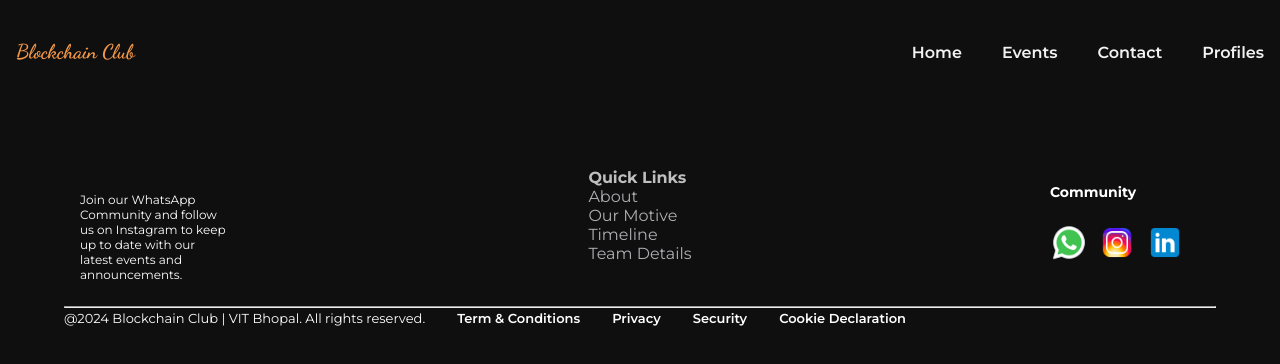
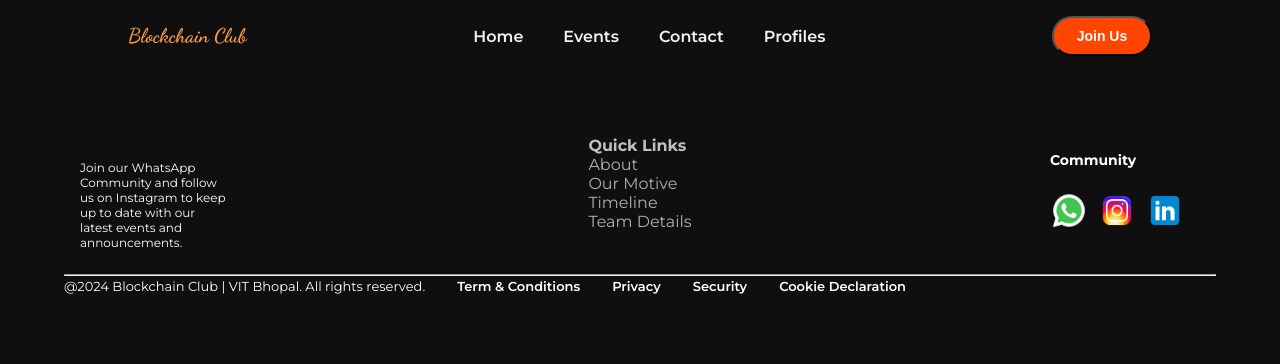
Before and after one commit to BlockChainVITB/BlockChain_VITB_Official, a React (Vite) app in the folder frontend/: page / in a window 1280 px wide. Shown: the top 364 px of the page. Built offline with nearby package versions, Linux system fonts and the light colour scheme.

Commit message:
styled navbar

```diff
--- a/frontend/index.html
+++ b/frontend/index.html
@@ -1,13 +1,16 @@
 <!doctype html>
 <html lang="en">
+
 <head>
   <meta charset="UTF-8" />
   <meta name="viewport" content="width=device-width, initial-scale=1.0" />
   <link rel="icon" href="/favicon.ico?v2" />
   <title>Blockchain Club</title>
 </head>
+
 <body>
   <div id="root"></div>
   <script type="module" src="/src/main.jsx"></script>
 </body>
+
 </html>
--- a/frontend/package.json
+++ b/frontend/package.json
@@ -4,6 +4,7 @@
   "version": "0.0.0",
   "type": "module",
   "scripts": {
+    "start": "node your-script.js",
     "dev": "vite",
     "build": "vite build",
     "lint": "eslint . --ext js,jsx --report-unused-disable-directives --max-warnings 0",
--- a/frontend/src/App.jsx
+++ b/frontend/src/App.jsx
@@ -14,7 +14,7 @@ function App() {
         <Route path="/contact" element={<Contact />} />
         <Route path="/profiles" element={<Profiles />} />
       </Routes>
-        <Footer/>
+      <Footer />
     </div>
   );
 }
--- a/frontend/src/components/Navbar.css
+++ b/frontend/src/components/Navbar.css
@@ -1,19 +1,20 @@
 .header {
   /* position: fixed; */
-    width: 100%;
+  width: 80%;
   top: 0;
   left: 0;
   background-color: transparent;
   z-index: var(--z-fixed);
+  margin: 0 auto;
 }
 
 .nav {
+
   display: flex;
   align-items: center;
   justify-content: space-between;
   position: relative;
   height: var(--header-height);
-    margin: 1rem;
 }
 
 .nav__logo {
@@ -39,6 +40,7 @@
   transition: background-color 0.3s ease;
   padding: 0.75rem 1.5rem;
 }
+
 .nav__list {
   display: flex;
   flex-direction: column;
@@ -65,6 +67,28 @@
   right: 0;
 }
 
+.navBtn {
+  color: #fff;
+  /* padding-left: 1rem;
+  padding-right: 1rem; */
+  font-weight: bolder;
+  font-size: 14px;
+  border-radius: 25px;
+  background: orangered;
+  padding: 20px, 40px, 21px, 40px;
+  width: 100px;
+  height: 40px;
+  /* background-color: rgb(245, 205, 7); */
+  border-radius: 9999PX;
+  align-content: center;
+}
+
+.navBtn:hover {
+  color: #F57D1F;
+  transition: all;
+  transition-duration: 200ms;
+}
+
 
 
 @media screen and (max-width: 1150px) {
@@ -86,6 +110,7 @@
   .nav {
     height: calc(var(--header-height) + 1rem);
   }
+
   .nav__toggle,
   .nav__close {
     display: none;
--- a/frontend/src/components/Navbar.jsx
+++ b/frontend/src/components/Navbar.jsx
@@ -26,12 +26,12 @@ const Navbar = () => {
           id="nav-menu">
           <ul className="nav__list">
             <li className="nav__item">
-             <NavLink to="/" className="nav__link"   onClick={closeMenuOnMobile}>
+              <NavLink to="/" className="nav__link" onClick={closeMenuOnMobile}>
                 Home
               </NavLink>
             </li>
             <li className="nav__item">
-             <NavLink to="/events" className="nav__link"   onClick={closeMenuOnMobile}>
+              <NavLink to="/events" className="nav__link" onClick={closeMenuOnMobile}>
                 Events
               </NavLink>
             </li>
@@ -63,6 +63,8 @@ const Navbar = () => {
         <div className="nav__toggle" id="nav-toggle" onClick={toggleMenu}>
           <IoMenu />
         </div>
+
+        <button className="navBtn">Join Us</button>
       </nav>
     </header>
   );
```
Lines whose indentation alone changed are shown as unchanged.
